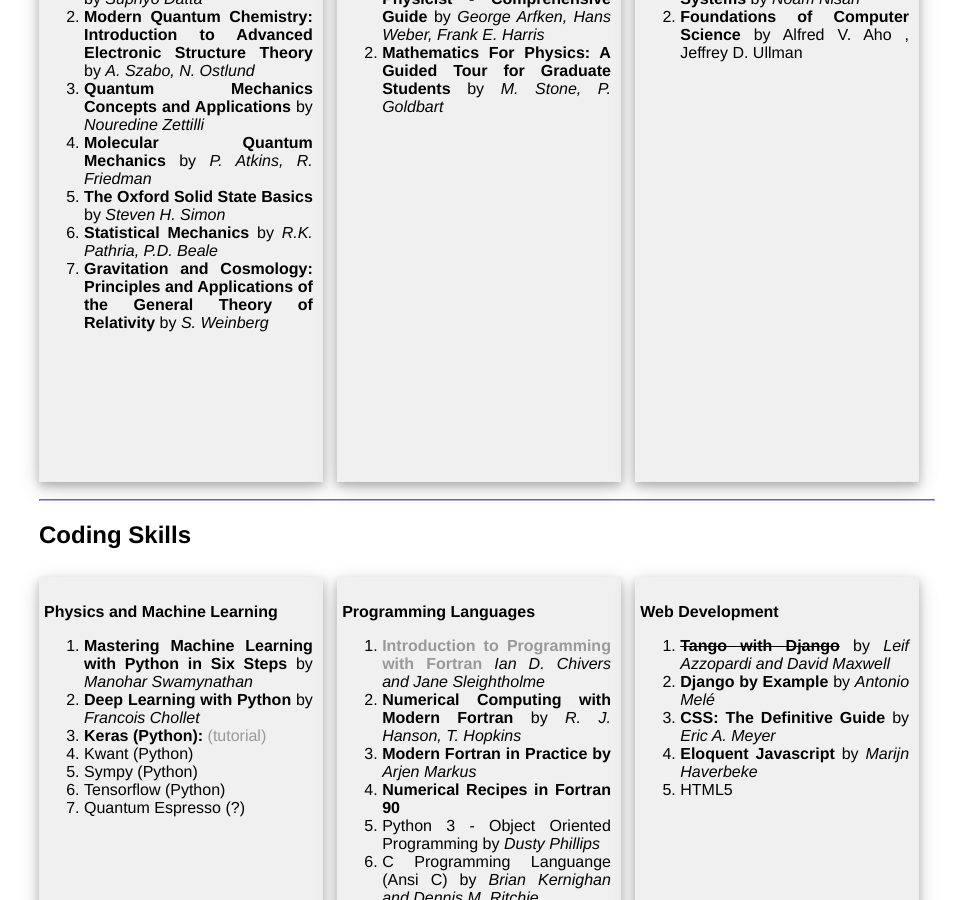
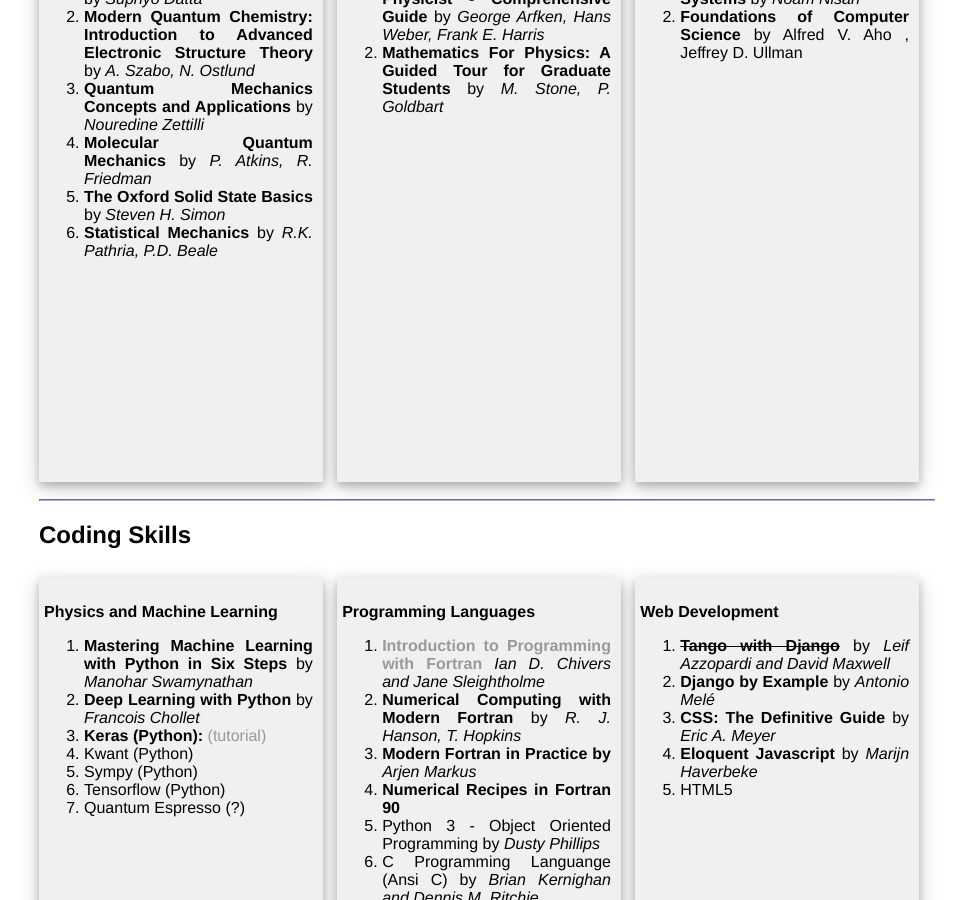
Before and after one commit to antble/antble.github.io, a Jekyll site: the page built from working/index.html, in a window 1280 px wide and 900 px high, scrolled down 382 px. Shown: the whole window, without its empty margins (153-1110 px from the left). Built offline with Jekyll 4.4.1, drawn with Linux system fonts in a browser that asks for light colours; nearby versions of some CDN libraries; some web fonts are replaced.

Commit message:
update about

```diff
--- a/working/index.html
+++ b/working/index.html
@@ -20,7 +20,7 @@
                 <li><b>The Oxford Solid State Basics</b> by <i>Steven H. Simon</i></li>
                 <!-- <li><b>A Guide to Feynman Diagrams in the Many-body problem</b> by <i>Richard D. Mattuck</i></li> -->
                 <li><b>Statistical Mechanics</b> by <i>R.K. Pathria, P.D. Beale</i></li>
-                <li><b>Gravitation and Cosmology: Principles and Applications of the General Theory of Relativity</b> by <i>S. Weinberg</i></li>
+                 <!--<li><b>Gravitation and Cosmology: Principles and Applications of the General Theory of Relativity</b> by <i>S. Weinberg</i></li> -->
                 <br>
 
             </ol>
```
